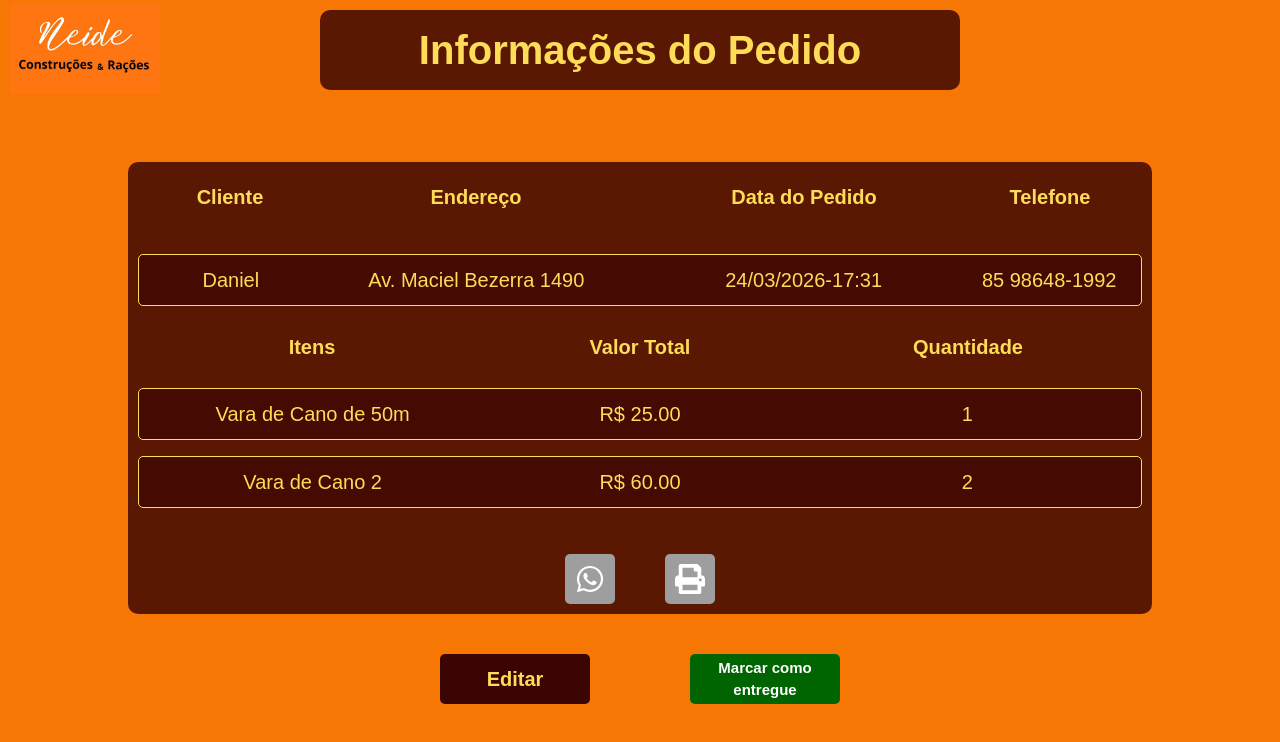
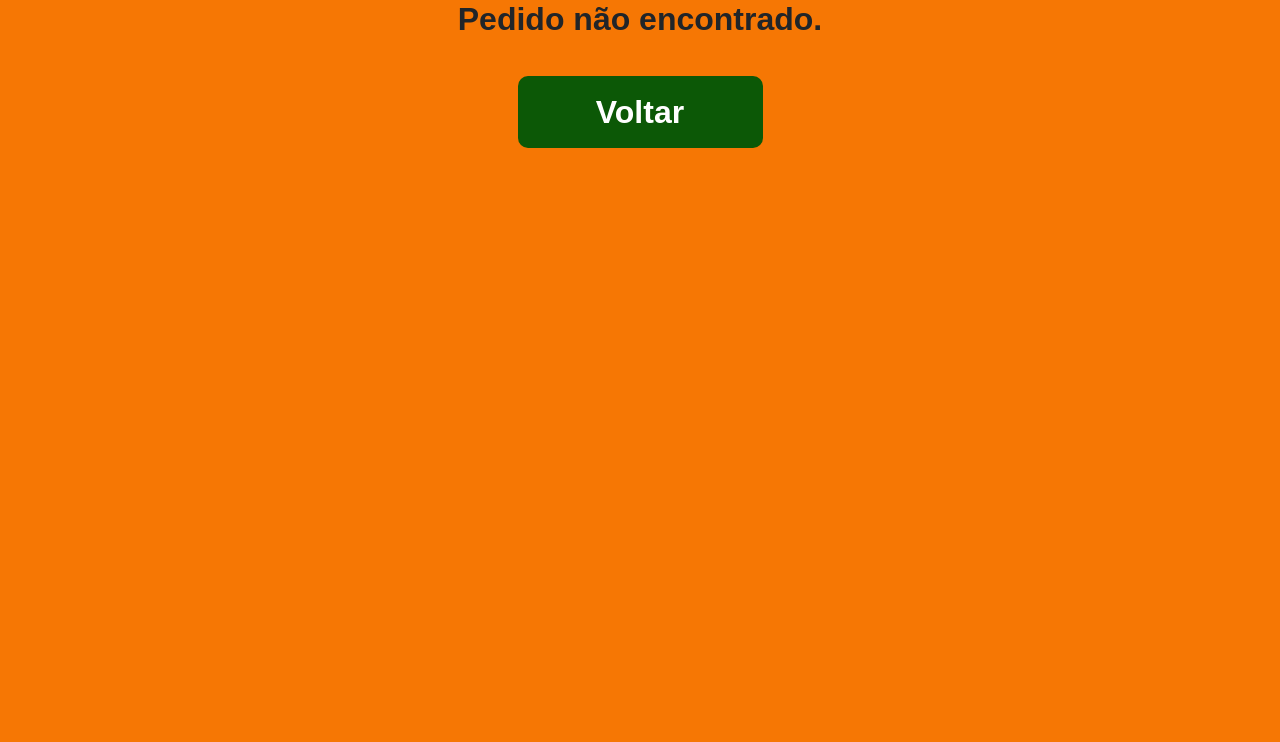
Before and after one commit to danielprogram08/Gerenciador-de-Pedidos, a React (Vite) app in the folder FRONT/gerenciador/: page /infoPedido in a window 1280 px wide. Shown: the top 742 px of the page. Built offline with nearby package versions, Linux system fonts and the light colour scheme; grey boxes are pictures that could not be loaded.

Commit message:
Add: adicionando correções e funcionalidades integradas com back-end!

```diff
--- a/FRONT/gerenciador/src/home/home.jsx
+++ b/FRONT/gerenciador/src/home/home.jsx
@@ -1,30 +1,40 @@
 import './home.css'
-import { useState } from "react"
+import { useState, useEffect } from "react"
 import { FaTrashAlt } from 'react-icons/fa';
 import { useNavigate } from 'react-router-dom';
 
 function Home() {
 
     const Navigate = useNavigate();
+    const [pedidos, setPedidos] = useState([]);
 
-    const pedidos = [
-        {
-            id: 1,
-            cliente: "Daniel",
-            endereco: "Av. Maciel Bezerra 1490",
-            dataPedido: "24/03/2026-17:31",
-            Item: [
-                {
-                    pedido: "Vara de Cano",
-                    preco: 25.00,
-                    quantidade: 1
+    useEffect(() => {
+        const token = localStorage.getItem('token');
+
+        fetch('http://localhost:8080/pedidos/projection', {
+            method: 'GET',
+            headers: {
+                'Content-Type': 'application/json',
+                'Authorization': `Bearer ${token}`
+            }
+        })
+        .then(async response => {
+            if (!response.ok) {
+                if (response.status === 401 || response.status === 403) {
+                    alert("Sessão expirada. Faça login novamente.");
+                    Navigate('/');
                 }
-            ],
-            taxa: 2.00,
-            total: 27.00,
-            telefone: "85 98648-1992"
-        }
-    ]
+                throw new Error(`Erro HTTP: ${response.status}`);
+            }
+            return await response.json();
+        })
+        .then(data => {
+            setPedidos(data);
+        })
+        .catch(error => {
+            console.error("Erro ao carregar dados:", error);
+        });
+    }, [Navigate]);
 
     const [atrasado, setAtrasado] = useState(false);
     const [pendente, setPendente] = useState(false);
@@ -50,12 +60,60 @@ function Home() {
 
     const sair = () => { Navigate('/'); }
     const addPedido = () => { Navigate('/addEdit'); }
-    const infoPedido = () => { Navigate('/infoPedido'); }
 
-    /*const infoPedido = async () => {
-        const dataPedido = await api.get('/infoPedido');
-        Navigate('/infoPedido', { state: dataPedido });
-    }*/
+    const infoPedido = async (id) => {
+        try {
+            const token = localStorage.getItem('token');
+
+            const response = await fetch(`http://localhost:8080/pedidos/listar?id=${id}`, {
+                method: 'GET',
+                headers: {
+                    'Content-Type': 'application/json',
+                    'Authorization': `Bearer ${token}`
+                }
+            });
+
+            if (!response.ok) throw new Error(`Erro HTTP: ${response.status}`);
+
+            const dataPedido = await response.json();
+            Navigate('/infoPedido', { state: dataPedido });
+
+        } catch (error) {
+            console.error("Erro ao buscar os detalhes do pedido:", error);
+            alert("Não foi possível carregar os dados deste pedido.");
+        }
+    }
+
+    const deletePedido = async (id) => {
+        if (!window.confirm("Deseja realmente excluir este pedido?")) return;
+
+        try {
+            const token = localStorage.getItem('token');
+
+            const response = await fetch(`http://localhost:8080/pedidos/excluir?id=${id}`, {
+                method: 'DELETE',
+                headers: {
+                    'Content-Type': 'application/json',
+                    'Authorization': `Bearer ${token}`
+                }
+            });
+
+            if (!response.ok) throw new Error(`Erro HTTP: ${response.status}`);
+
+            setPedidos(pedidos.filter(pedido => pedido.id !== id));
+
+        } catch (error) {
+            console.error("Erro ao excluir o pedido:", error);
+            alert("Não foi possível excluir o pedido.");
+        }
+    }
+
+    const pedidosFiltrados = pedidos.filter(pedido => {
+        if (atrasado) return pedido.status?.toLowerCase() === 'atrasado';
+        if (pendente) return pedido.status?.toLowerCase() === 'pendente';
+        if (entregue) return pedido.status?.toLowerCase() === 'entregue';
+        return true;
+    });
 
     return (
         <>
@@ -75,12 +133,15 @@ function Home() {
                         <div>Cliente</div>
                         <div>Data do Pedido</div>
                     </ul>
-                    {pedidos.map((pedido) => (
-                        <ul key={pedido.id} className="lista" onClick={infoPedido}>
+                    {pedidosFiltrados.map((pedido) => (
+                        <ul key={pedido.id} className="lista" onClick={() => infoPedido(pedido.id)}>
                             <div id="pedido-id">{pedido.id}</div>
                             <div id="pedido-cliente">{pedido.cliente}</div>
                             <div id="pedido-data">Data do Pedido: {pedido.dataPedido}</div>
-                            <FaTrashAlt id='trash-icon'></FaTrashAlt>
+                            <FaTrashAlt id='trash-icon' onClick={(e) => {
+                                e.stopPropagation();
+                                deletePedido(pedido.id);
+                            }}></FaTrashAlt>
                         </ul>
                     ))}
                 </div>
--- a/FRONT/gerenciador/src/informations/infoPedido.jsx
+++ b/FRONT/gerenciador/src/informations/infoPedido.jsx
@@ -2,43 +2,20 @@ import './infoPedido.css';
 import { Fragment } from 'react';
 import { FaWhatsapp, FaPrint } from 'react-icons/fa';
 import { useNavigate } from 'react-router-dom'
-// import { useLocation } from 'react-router-dom';
+import { useLocation } from 'react-router-dom';
 
 function InfoPedido() {
 
-     const pedidos = [
-        {
-            id: 1,
-            cliente: "Daniel",
-            endereco: "Av. Maciel Bezerra 1490",
-            dataPedido: "24/03/2026-17:31",
-            Itens: [
-                {
-                    id: 1,
-                    pedido: "Vara de Cano de 50m",
-                    preco: 25.00,
-                    quantidade: 1,
-                    total: 25.00
-                },
-                {
-                    id: 2,
-                    pedido: "Vara de Cano 2",
-                    preco: 30.00,
-                    quantidade: 2,
-                    total: 60.00
-                }
-            ],
-            taxa: 2.00,
-            telefone: "85 98648-1992"
-        }
-    ]
-
-    /*const location = useLocation();
-    const Pedidos = location.state;*/
+    const location = useLocation();
+    const pedido = location.state;
 
     const Navigate = useNavigate();
     const homepage = () => { Navigate('/home'); }
     const editProdut = () => { Navigate('/addEdit'); }
+
+    if (!pedido) {
+        return <div className="container-info-pedido"><h2>Pedido não encontrado.</h2><button onClick={homepage}>Voltar</button></div>;
+    }
 
     return (
         <>
@@ -54,8 +31,7 @@ function InfoPedido() {
                         <p>Data do Pedido</p>
                         <p>Telefone</p>
                     </ul>
-                    {pedidos.map((pedido) => (
-                    <Fragment key={pedido.id}>
+                    <Fragment>
                         <ul className='info-pedido'>
                             <div id='cliente'>{pedido.cliente}</div>
                             <div id='endereco'>{pedido.endereco}</div>
@@ -67,10 +43,10 @@ function InfoPedido() {
                             <p>Valor Total</p>
                             <p>Quantidade</p>
                         </div>
-                        {pedido.Itens.map((item) => (
-                            <ul key={item.id} className='info-itens'>
-                                <div id='pedido'>{item.pedido}</div>
-                                <div id='preco'>R$ {item.total.toFixed(2)}</div>
+                        {pedido.itens && pedido.itens.map((item, index) => (
+                            <ul key={item.id || index} className='info-itens'>
+                                <div id='pedido'>{item.nome || item.produto}</div>
+                                <div id='preco'>R$ {item.preco ? item.preco.toFixed(2) : '0.00'}</div>
                                 <div id='quantidade'>{item.quantidade}</div>
                             </ul>
                         ))}
@@ -83,7 +59,6 @@ function InfoPedido() {
                             </button>
                         </div>
                     </Fragment>
-                    ))}
                 </div>
                 <div className='botoes'>
                     <button id='editar' onClick={editProdut}>Editar</button>
```
